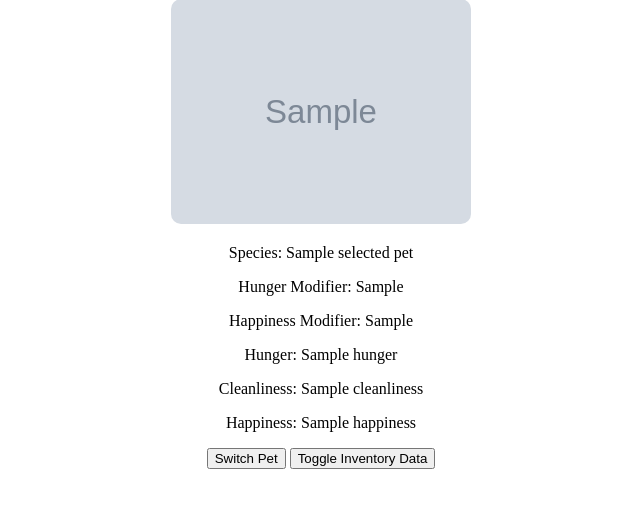
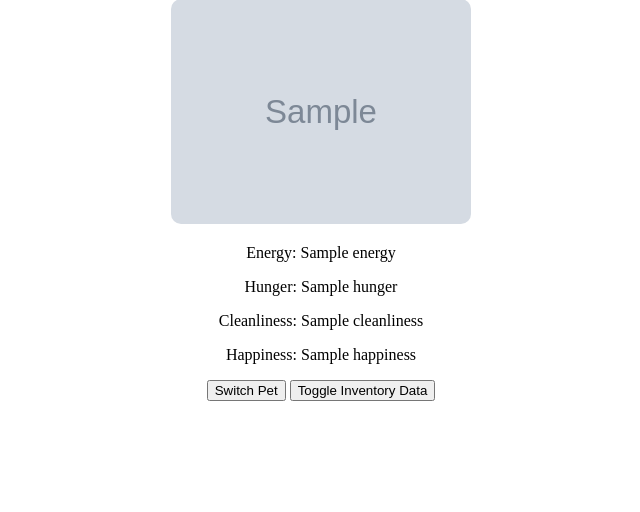
Before and after one commit to SorrenJ/Virtual-Pet, a Node server app: template server/views/home.ejs in a window 1280 px wide. Shown: the part 288-800 px from the top of the page, without its empty margins (319-959 px from the left). Run offline with Node 20, Linux system fonts and the light colour scheme; the template is opened without the code that fills it: most values are stand-ins (such as "Sample title", 1, 10 or a date in 2020); grey boxes marked "Sample" are stand-in pictures.

Commit message:
add minimal pet detail for frontend UI

```diff
--- a/server/index.js
+++ b/server/index.js
@@ -303,15 +303,62 @@ app.get('/home', async (req, res) => {
     try {
       // Query to get pets with their sprite and species details
       const petQuery = `
-        SELECT p.id, p.name AS pet_name, s.species_name, s.hunger_mod, s.happy_mod,
-               p.hunger, p.cleanliness, p.happiness, u.name AS user_name, u.email, sp.image_url AS pet_image
+      SELECT
+        -- From pets table
+        p.id AS pet_id,
+        p.user_id,
+        p.species_id,
+        p.name AS pet_name,
+        p.age,
+        p.adopted_at,
+        p.sprite_id,
+        p.mood_id,
+        p.color_id,
+        p.personality_id,
+        p.update_time,
+        p.energy,
+        p.happiness,
+        p.hunger,
+        p.cleanliness,
+
+        -- From species table
+        s.species_name,
+        s.hunger_mod,
+        s.happy_mod,
+        s.energy_mod,
+        s.clean_mod,
+        s.lifespan,
+        s.diet_type,
+        s.diet_desc,
+        s.image AS species_image,
+
+        -- From users table
+        u.name AS user_name,
+        u.email,
+
+        -- From sprites table
+        sp.image_url AS pet_image,
+
+        -- From moods table
+        m.mood_name,
+
+        -- From colors table
+        c.color_name,
+
+        -- From personalities table
+        per.personality_name
+
       FROM pets p
       JOIN species s ON p.species_id = s.id
       JOIN users u ON p.user_id = u.id
       JOIN sprites sp ON p.sprite_id = sp.id  -- Fetch image_url from sprites
+      JOIN moods m ON p.mood_id = m.id  -- Fetch mood from moods table
+      JOIN colors c ON p.color_id = c.id  -- Fetch color from colors table
+      JOIN personalities per ON p.personality_id = per.id  -- Fetch personality from personalities table
       WHERE p.user_id = $1
       ORDER BY p.name;
     `;
+
 
       const pets = await pool.query(petQuery, [userId]);
 
--- a/server/views/home.ejs
+++ b/server/views/home.ejs
@@ -181,9 +181,7 @@
         <h2>Meet <%= selectedPet.pet_name %></h2>
         <!-- Display the selected pet's sprite image -->
         <img src="<%= selectedPet.pet_image %>" alt="<%= selectedPet.pet_name %>">
-        <p>Species: <%= selectedPet.species_name %></p>
-        <p>Hunger Modifier: <%= selectedPet.hunger_mod %></p>
-        <p>Happiness Modifier: <%= selectedPet.happy_mod %></p>
+        <p>Energy: <%= selectedPet.energy %></p>
         <p>Hunger: <%= selectedPet.hunger %></p>
         <p>Cleanliness: <%= selectedPet.cleanliness %></p>
         <p>Happiness: <%= selectedPet.happiness %></p>
```
Lines whose indentation alone changed are shown as unchanged.
